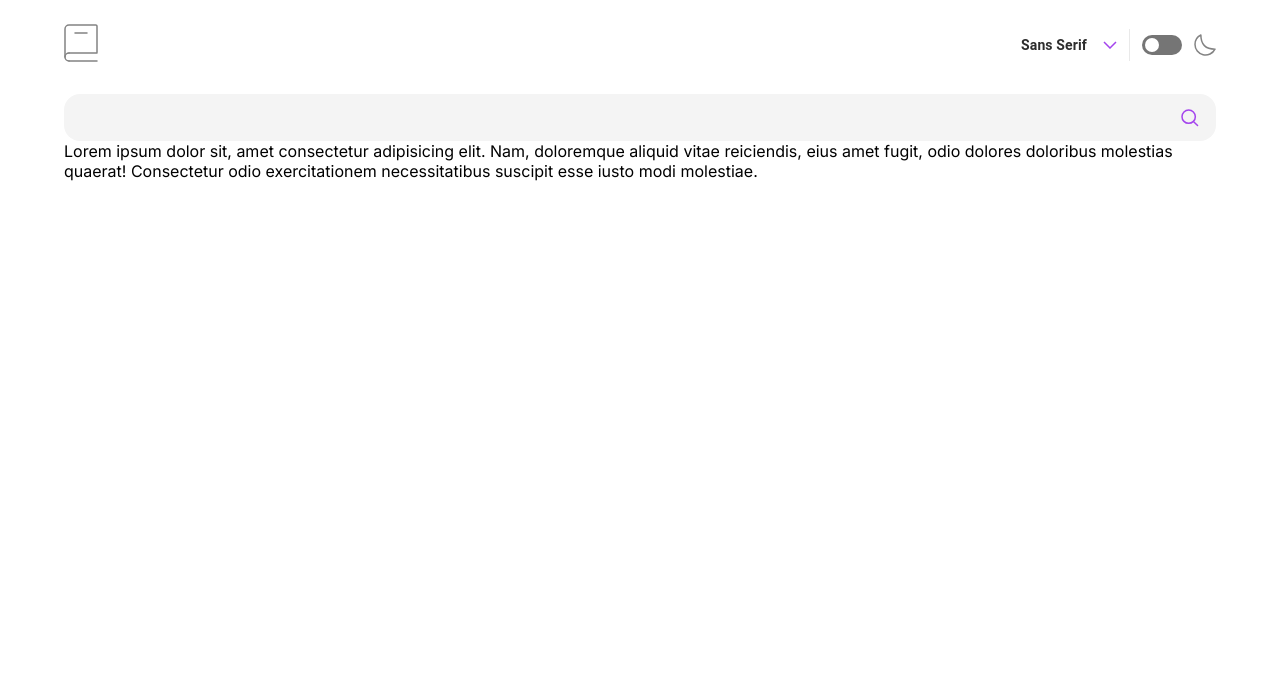
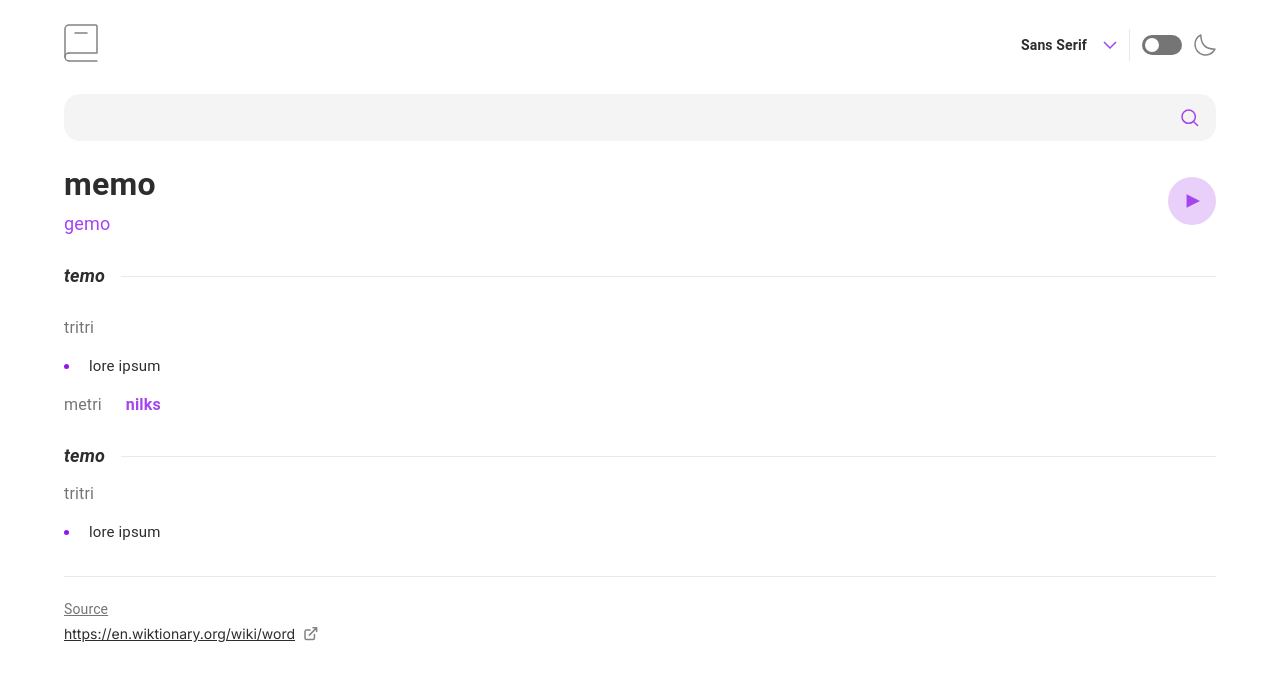
Before and after one commit to Zuzuu1992/Dictionary-Web-App, a React (Vite) app: page / in a window 1280 px wide. Shown: the top 680 px of the page. Built offline with nearby package versions, Linux system fonts and the light colour scheme.

Commit message:
style:work on word definition markup

```diff
--- a/src/App.jsx
+++ b/src/App.jsx
@@ -3,6 +3,7 @@ import "./App.css";
 import { Container } from "@mui/material";
 import Header from "./components/Header";
 import Search from "./components/Search";
+import Definition from "./components/Definition";
 
 function App() {
   const [listed, setListed] = useState(false);
@@ -49,12 +50,7 @@ function App() {
           setCurrentFont={setCurrentFont}
         />
         <Search />
-        <p>
-          Lorem ipsum dolor sit, amet consectetur adipisicing elit. Nam,
-          doloremque aliquid vitae reiciendis, eius amet fugit, odio dolores
-          doloribus molestias quaerat! Consectetur odio exercitationem
-          necessitatibus suscipit esse iusto modi molestiae.
-        </p>
+        <Definition currentFont={currentFont} setCurrentFont={setCurrentFont} />
       </Container>
     </>
   );
--- a/src/components/Definition.jsx
+++ b/src/components/Definition.jsx
@@ -1,7 +1,239 @@
+import { Box, Stack, Typography } from "@mui/material";
 import React from "react";
+import Play from "../../public/assets/images/icon-play.svg";
+import "./DefinitionStyle.css";
+import NewW from "../../public/assets/images/icon-new-window.svg";
 
-function Definition() {
-  return <div>Definition</div>;
+function Definition({ currentFont, setCurrentFont }) {
+  return (
+    <>
+      <Stack
+        direction="row"
+        justifyContent="space-between"
+        alignItems="center"
+        sx={{ marginBottom: "29px" }}
+      >
+        <Stack direction="column" spacing="8px">
+          <Typography
+            variant="body1"
+            sx={{
+              fontWeight: "700",
+              fontSize: "32px",
+              lineHeight: "39px",
+              color: "#2D2D2D",
+            }}
+          >
+            memo
+          </Typography>
+          <Typography
+            variant="body1"
+            sx={{
+              fontWeight: "400",
+              fontSize: "18px",
+              lineHeight: "24px",
+              color: "#A445ED",
+            }}
+          >
+            gemo
+          </Typography>
+        </Stack>
+        <img className="play-icon" src={Play} />
+      </Stack>
+      <Stack
+        direction="row"
+        alignItems="center"
+        spacing="16px"
+        sx={{ marginBottom: "31px" }}
+      >
+        <Typography
+          sx={{
+            fontWeight: "700",
+            fontSize: "18px",
+            lineHeight: "22px",
+            color: "#2D2D2D",
+            fontStyle: "italic",
+          }}
+        >
+          temo
+        </Typography>
+        <Box
+          sx={{
+            height: "1px",
+            // width: "100%",
+            flexGrow: "1",
+            backgroundColor: "#E9E9E9",
+          }}
+        ></Box>
+      </Stack>
+      <Stack>
+        <Typography
+          sx={{
+            fontWeight: "400",
+            fontSize: "16px",
+            lineHeight: "19px",
+            color: " #757575",
+            marginBottom: "17px",
+          }}
+        >
+          tritri
+        </Typography>
+        <Stack
+          direction="row"
+          alignItems="center"
+          // justifyContent="space-between"
+          sx={{ columnGap: "20px" }}
+        >
+          <Box
+            sx={{
+              width: "5px",
+              height: "5px",
+              backgroundColor: "#8F19E8",
+              borderRadius: "50%",
+              flexShrink: 0,
+            }}
+          ></Box>
+
+          <Typography
+            sx={{
+              fontWeight: "400",
+              fontSize: "15px",
+              lineHeight: "24px",
+              color: "#2D2D2D",
+              textAlign: "left",
+              alignSelf: "flex-start",
+            }}
+          >
+            lore ipsum
+          </Typography>
+        </Stack>
+
+        <Stack
+          direction="row"
+          spacing="24px"
+          alignItems="center"
+          sx={{ marginTop: "17px" }}
+        >
+          <Typography
+            sx={{
+              fontWeight: "400",
+              fontSize: "16px",
+              lineHeight: "19px",
+              color: " #757575",
+            }}
+          >
+            metri
+          </Typography>
+          <Typography
+            sx={{
+              fontWeight: "700",
+              fontSize: "16px",
+              lineHeight: "19px",
+              color: "#A445ED",
+            }}
+          >
+            nilks
+          </Typography>
+        </Stack>
+      </Stack>
+      <Stack
+        direction="row"
+        alignItems="center"
+        spacing="16px"
+        sx={{ marginTop: "31px" }}
+      >
+        <Typography
+          sx={{
+            fontWeight: "700",
+            fontSize: "18px",
+            lineHeight: "22px",
+            color: "#2D2D2D",
+            fontStyle: "italic",
+          }}
+        >
+          temo
+        </Typography>
+        <Box
+          sx={{
+            height: "1px",
+            // width: "100%",
+            flexGrow: "1",
+            backgroundColor: "#E9E9E9",
+          }}
+        ></Box>
+      </Stack>
+      <Stack>
+        <Typography
+          sx={{
+            fontWeight: "400",
+            fontSize: "16px",
+            lineHeight: "19px",
+            color: " #757575",
+            marginTop: "17px",
+            marginBottom: "17px",
+          }}
+        >
+          tritri
+        </Typography>
+        <Stack
+          direction="row"
+          alignItems="center"
+          // justifyContent="space-between"
+          sx={{ columnGap: "20px" }}
+        >
+          <Box
+            sx={{
+              width: "5px",
+              height: "5px",
+              backgroundColor: "#8F19E8",
+              borderRadius: "50%",
+              flexShrink: 0,
+            }}
+          ></Box>
+
+          <Typography
+            sx={{
+              fontWeight: "400",
+              fontSize: "15px",
+              lineHeight: "24px",
+              color: "#2D2D2D",
+              textAlign: "left",
+              alignSelf: "flex-start",
+            }}
+          >
+            lore ipsum
+          </Typography>
+        </Stack>
+      </Stack>
+      <Box
+        sx={{
+          height: "1px",
+          // width: "100%",
+          flexGrow: "1",
+          backgroundColor: "#E9E9E9",
+          marginTop: "32px",
+        }}
+      ></Box>
+      <Stack direction="column" spacing="7px" sx={{ marginTop: "24px" }}>
+        <Typography
+          sx={{
+            fontWeight: "400",
+            fontSize: "14px",
+            lineHeight: "17px",
+            color: "#757575",
+            textDecorationLine: "underline",
+          }}
+        >
+          Source
+        </Typography>
+        <Stack direction="row" spacing="9px">
+          <a href="https://en.wiktionary.org/wiki/word">
+            https://en.wiktionary.org/wiki/word
+          </a>
+          <img src={NewW} />
+        </Stack>
+      </Stack>
+    </>
+  );
 }
 
 export default Definition;
--- /dev/null
+++ b/src/components/DefinitionStyle.css
@@ -0,0 +1,16 @@
+.play-icon {
+  width: 48px;
+  height: 48px;
+}
+
+a {
+  text-decoration: none;
+  font-size: 14px;
+  line-height: 17px;
+  text-decoration-line: underline;
+  color: #2d2d2d;
+}
+
+a:visited {
+  color: inherit;
+}
--- a/src/components/Search.jsx
+++ b/src/components/Search.jsx
@@ -15,7 +15,7 @@ function Search() {
   };
 
   return (
-    <Box>
+    <Box sx={{ marginBottom: "24px" }}>
       <form
         style={{
           outline: isFocused ? "1px solid #a445ed" : "none",
```
